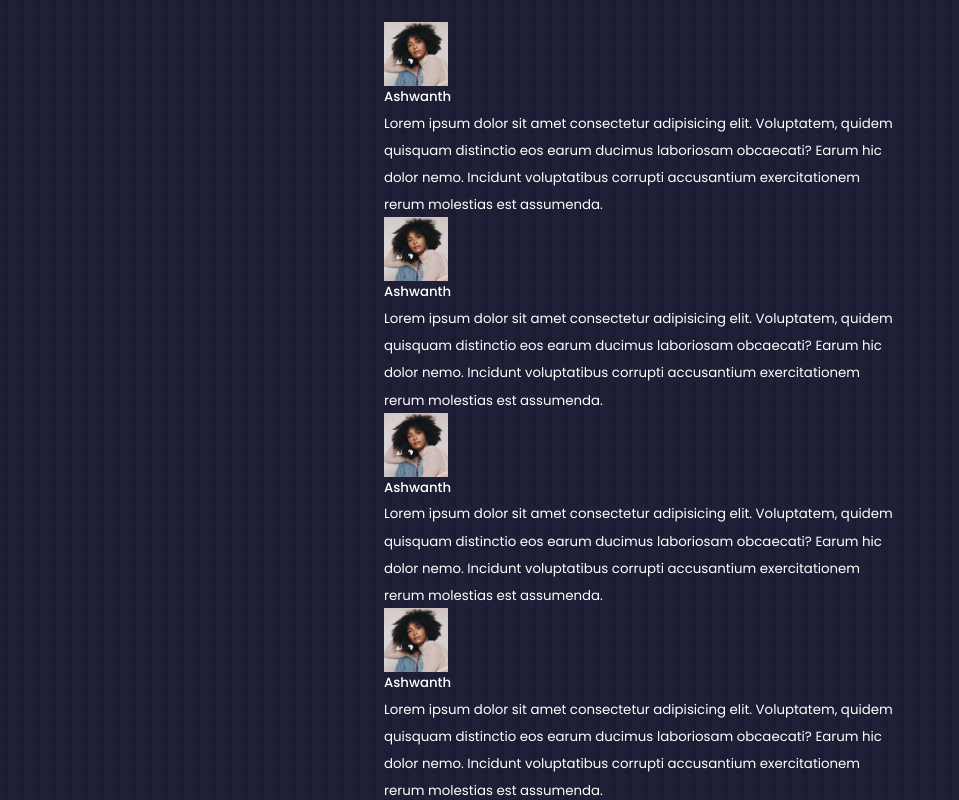
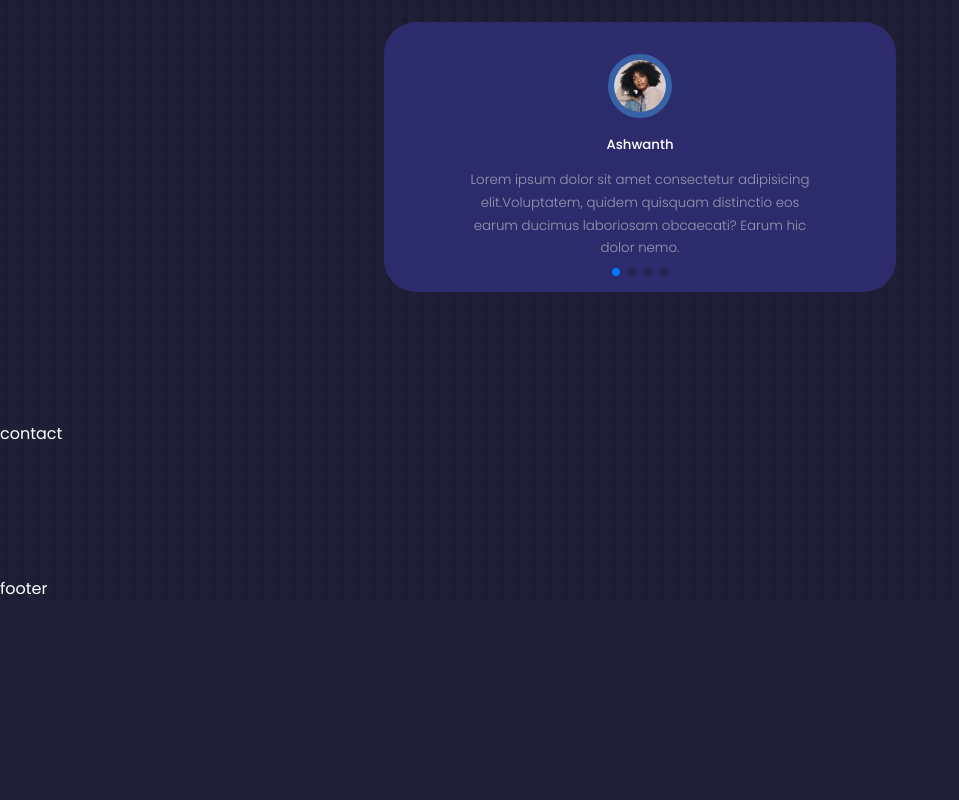
Before and after one commit to RameesAP/React-Portfolio-1, a React (Create React App) app in the folder client/: page / in a window 1280 px wide. Shown: the part 4260-5060 px from the top of the page, without its empty margins (0-959 px from the left). After the commit the page ends 4862 px from the top, so only its background shows below. Built offline with nearby package versions, Linux system fonts and the light colour scheme.

Commit message:
pagination

```diff
--- a/client/package.json
+++ b/client/package.json
@@ -10,6 +10,7 @@
     "react-dom": "^18.2.0",
     "react-icons": "^4.8.0",
     "react-scripts": "5.0.1",
+    "swiper": "^9.1.1",
     "web-vitals": "^2.1.4"
   },
   "scripts": {
--- a/client/src/components/testimonials/testimonials.css
+++ b/client/src/components/testimonials/testimonials.css
@@ -7,4 +7,43 @@
     width: 4rem;
     aspect-ratio: 1/1;
     overflow: hidden;
+    border-radius: 50%;
+    margin: 0 auto 1rem;
+    border: 0.4rem solid var(--color-primary-variant);
 }
+
+.testimonial{
+    background: var(--color-bg-variant);
+    text-align: center;
+    padding: 2rem;
+    border-radius: 2rem;
+    user-select: none;
+
+}
+.client__review{
+    color: var(--color-light);
+    font-weight: 300;
+    display: block;
+    width: 80%;
+    margin: 0.8rem auto 0;
+}
+
+
+/*================MEDIA QUERIES (MEDIUM DEVICES)==========*/
+
+@media screen and (max-width:1024px) {
+    .container.testimonials__container{
+        width: 60%;
+    }
+}
+
+/*================MEDIA QUERIES (SMALL DEVICES)==========*/
+
+@media screen and (max-width:600PX) {
+    .container.testimonials__container{
+        width: var(--container-width-sm);
+    }
+    .client__review{
+        width: var(--container-width-sm);
+    }
+}
--- a/client/src/components/testimonials/testimonials.jsx
+++ b/client/src/components/testimonials/testimonials.jsx
@@ -5,65 +5,78 @@
 import AVTR3 from '../../assets/avatar3.jpg'
 import AVTR4 from '../../assets/avatar4.jpg'
 
+
+// import Swiper core and required modules
+import { Pagination } from 'swiper';
+
+import { Swiper, SwiperSlide } from 'swiper/react';
+
+// Import Swiper styles
+import 'swiper/css';
+import 'swiper/css/pagination';
+
+
+const data = [
+  {
+    avatar: AVTR1,
+    name: 'Ashwanth',
+    review: "Lorem ipsum dolor sit amet consectetur adipisicing elit.Voluptatem, quidem quisquam distinctio eos earum ducimus laboriosam obcaecati? Earum hic dolor nemo."
+  },
+  {
+    avatar: AVTR2,
+    name: 'Anoob',
+    review: "Lorem ipsum dolor sit amet consectetur adipisicing elit.Voluptatem, quidem quisquam distinctio eos earum ducimus laboriosam obcaecati? Earum hic dolor nemo."
+  },
+  {
+    avatar: AVTR3,
+    name: 'Nandhu',
+    review: "Lorem ipsum dolor sit amet consectetur adipisicing elit.Voluptatem, quidem quisquam distinctio eos earum ducimus laboriosam obcaecati? Earum hic dolor nemo."
+  },
+  {
+    avatar: AVTR4,
+    name: 'Javad',
+    review: "Lorem ipsum dolor sit amet consectetur adipisicing elit.Voluptatem, quidem quisquam distinctio eos earum ducimus laboriosam obcaecati? Earum hic dolor nemo."
+  },
+
+]
+
 const testimonials = () => {
   return (
     <section id='testimonials'>
       <h5>Review from clients</h5>
       <h2>Testimonials</h2>
 
-      <div className='container testimonials__container'>
-        <article className='testimonial'>
-          <div className='client__avatar'>
-            <img src={AVTR1} alt="Avatar One" />
-          </div>
-          <h5 className='client__name'>Ashwanth</h5>
-          <small className='client__review'>
-            Lorem ipsum dolor sit amet consectetur adipisicing elit.
-            Voluptatem, quidem quisquam distinctio eos earum ducimus laboriosam obcaecati? Earum hic dolor nemo.
-            Incidunt voluptatibus corrupti
-            accusantium exercitationem rerum molestias est assumenda.
-          </small>
-        </article>
+      <Swiper className='container testimonials__container'
+        // install Swiper modules
+        modules={[ Pagination]}
+        spaceBetween={40}
+        slidesPerView={1}
 
-        <article className='testimonial'>
-          <div className='client__avatar'>
-            <img src={AVTR1} alt="Avatar One" />
-          </div>
-          <h5 className='client__name'>Ashwanth</h5>
-          <small className='client__review'>
-            Lorem ipsum dolor sit amet consectetur adipisicing elit.
-            Voluptatem, quidem quisquam distinctio eos earum ducimus laboriosam obcaecati? Earum hic dolor nemo.
-            Incidunt voluptatibus corrupti
-            accusantium exercitationem rerum molestias est assumenda.
-          </small>
-        </article>
+        pagination={{ clickable: true }}
+       >
 
-        <article className='testimonial'>
-          <div className='client__avatar'>
-            <img src={AVTR1} alt="Avatar One" />
-          </div>
-          <h5 className='client__name'>Ashwanth</h5>
-          <small className='client__review'>
-            Lorem ipsum dolor sit amet consectetur adipisicing elit.
-            Voluptatem, quidem quisquam distinctio eos earum ducimus laboriosam obcaecati? Earum hic dolor nemo.
-            Incidunt voluptatibus corrupti
-            accusantium exercitationem rerum molestias est assumenda.
-          </small>
-        </article>
+        {
+          data.map(({ avatar, name, review }, index) => {
+            return (
+              <SwiperSlide key={index} className='testimonial'>
+                <div className='client__avatar'>
+                  <img src={avatar} />
+                </div>
+                <h5 className='client__name'>{name}</h5>
+                <small className='client__review'>
+                  {review}
+                </small>
+                </SwiperSlide>
+            )
+          })
+        }
 
-        <article className='testimonial'>
-          <div className='client__avatar'>
-            <img src={AVTR1} alt="Avatar One" />
-          </div>
-          <h5 className='client__name'>Ashwanth</h5>
-          <small className='client__review'>
-            Lorem ipsum dolor sit amet consectetur adipisicing elit.
-            Voluptatem, quidem quisquam distinctio eos earum ducimus laboriosam obcaecati? Earum hic dolor nemo.
-            Incidunt voluptatibus corrupti
-            accusantium exercitationem rerum molestias est assumenda.
-          </small>
-        </article>
-      </div>
+
+
+
+
+
+      </Swiper>
     </section>
   )
 }
```
Also changed, not shown: 1 other file (tests, documents, lock files or other folders).
